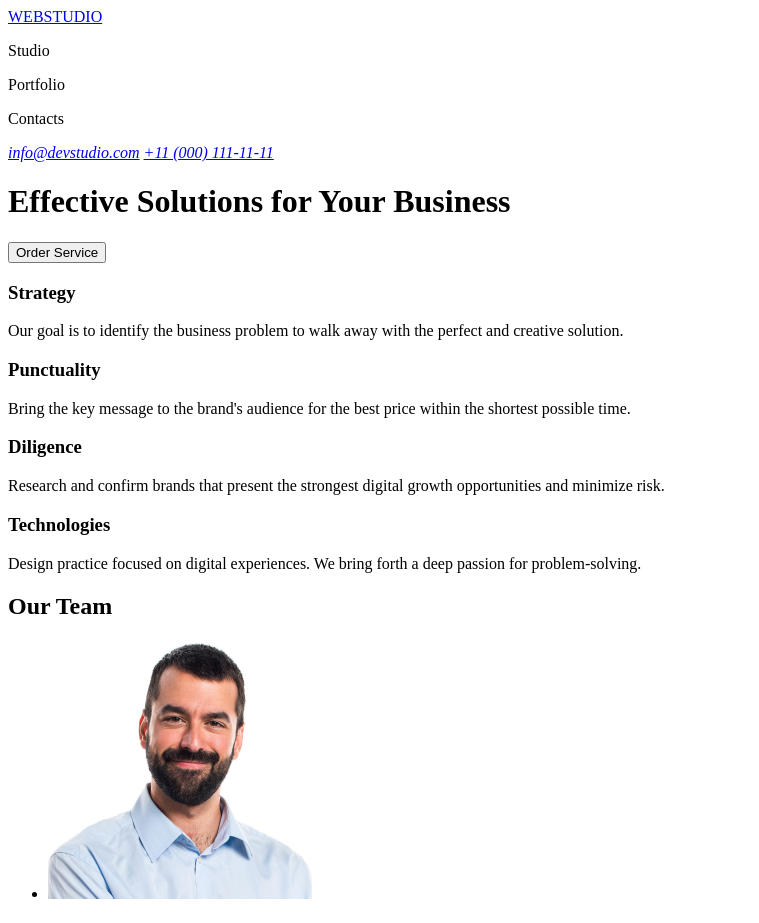
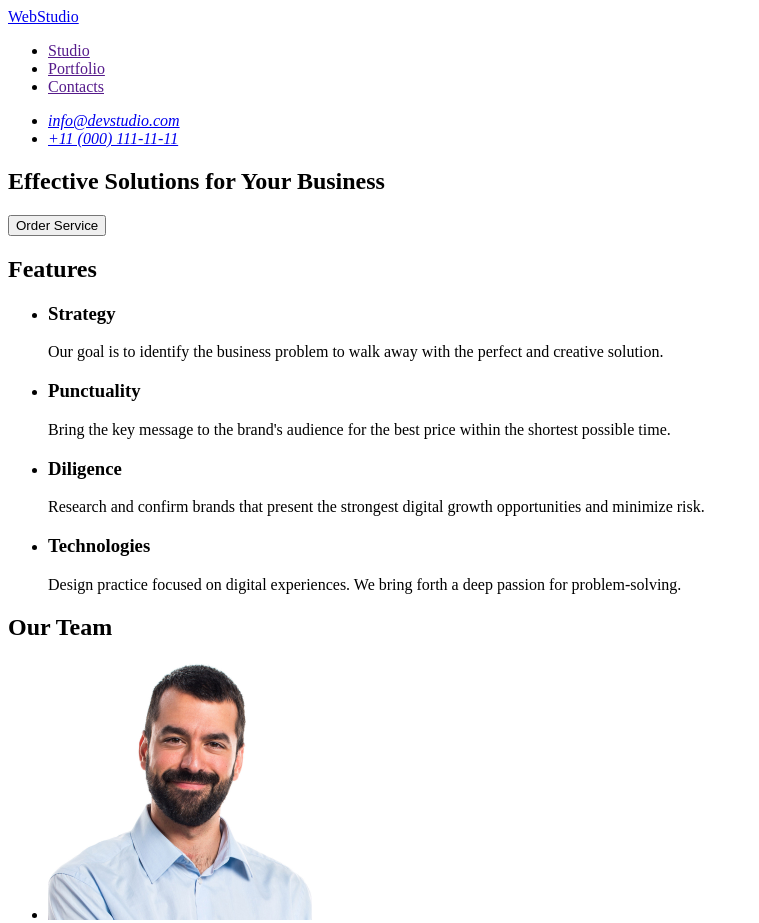
Before and after one commit to viktoriia-volvich/goit-markup-hw-01, a plain HTML site: page index.html in a window 1280 px wide. Shown: the top 923 px of the page, without its empty margins (0-759 px from the left). Drawn offline with Linux system fonts and the light colour scheme.

Commit message:
update index.html

```diff
--- a/index.html
+++ b/index.html
@@ -3,48 +3,65 @@
   <head>
     <meta charset="UTF-8" />
     <meta name="viewport" content="width=device-width, initial-scale=1.0" />
-    <title>WEBSTUDIO</title>
+    <title>WebStudio</title>
   </head>
 
   <body>
     <header>
-      <a href="/">WEBSTUDIO</a>
       <nav>
-        <p>Studio</p>
-        <p>Portfolio</p>
-        <p>Contacts</p>
+        <a href="./index.html">WebStudio</a>
+        <ul>
+          <li><a href="">Studio</a></li>
+          <li><a href="">Portfolio</a></li>
+          <li><a href="">Contacts</a></li>
+        </ul>
       </nav>
       <address>
-        <a href="mailto:info@devstudio.com">info@devstudio.com</a>
-        <a href="tel:+110001111111">+11 (000) 111-11-11</a>
+        <ul>
+          <li><a href="mailto:info@devstudio.com">info@devstudio.com</a></li>
+          <li><a href="tel:+110001111111">+11 (000) 111-11-11</a></li>
+        </ul>
       </address>
     </header>
 
     <main>
+      <section>
         <h1>Effective Solutions for Your Business</h1>
         <button type="button">Order Service</button>
+      </section>
 
       <section>
+        <h2>Features</h2>
+        <ul>
+          <li>
             <h3>Strategy</h3>
             <p>
               Our goal is to identify the business problem to walk away with the
               perfect and creative solution.
             </p>
+          </li>
+          <li>
             <h3>Punctuality</h3>
             <p>
               Bring the key message to the brand's audience for the best price
               within the shortest possible time.
             </p>
+          </li>
+          <li>
             <h3>Diligence</h3>
             <p>
-          Research and confirm brands that present the strongest digital growth
-          opportunities and minimize risk.
+              Research and confirm brands that present the strongest digital
+              growth opportunities and minimize risk.
             </p>
+          </li>
+          <li>
             <h3>Technologies</h3>
             <p>
-          Design practice focused on digital experiences. We bring forth a deep
-          passion for problem-solving.
+              Design practice focused on digital experiences. We bring forth a
+              deep passion for problem-solving.
             </p>
+          </li>
+        </ul>
       </section>
 
       <section>
@@ -96,7 +113,7 @@
     </main>
 
     <footer>
-      <a href="/">WEBSTUDIO</a>
+      <a href="./index.html">WebStudio</a>
       <p>
         Increase the flow of customers and sales for your business with digital
         marketing & growth solutions.
```
Lines whose indentation alone changed are shown as unchanged.
